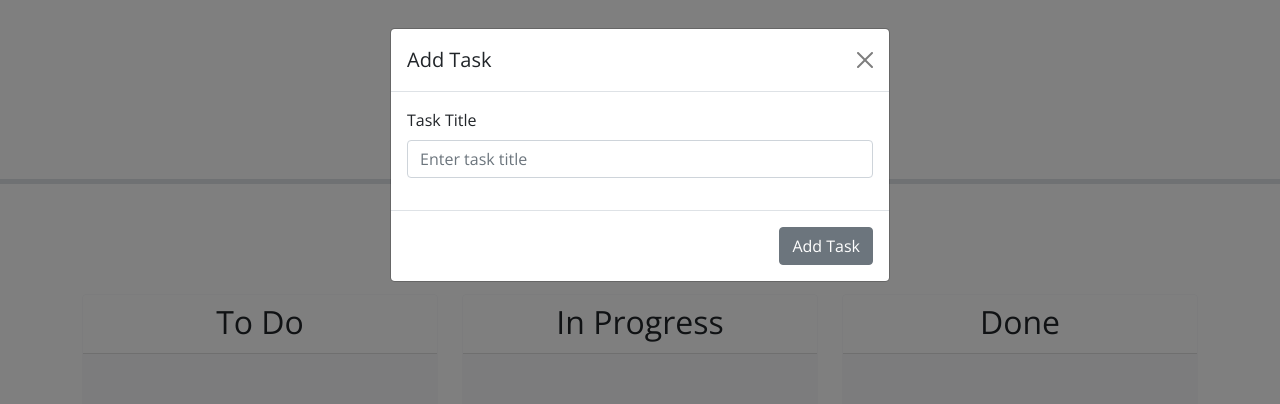
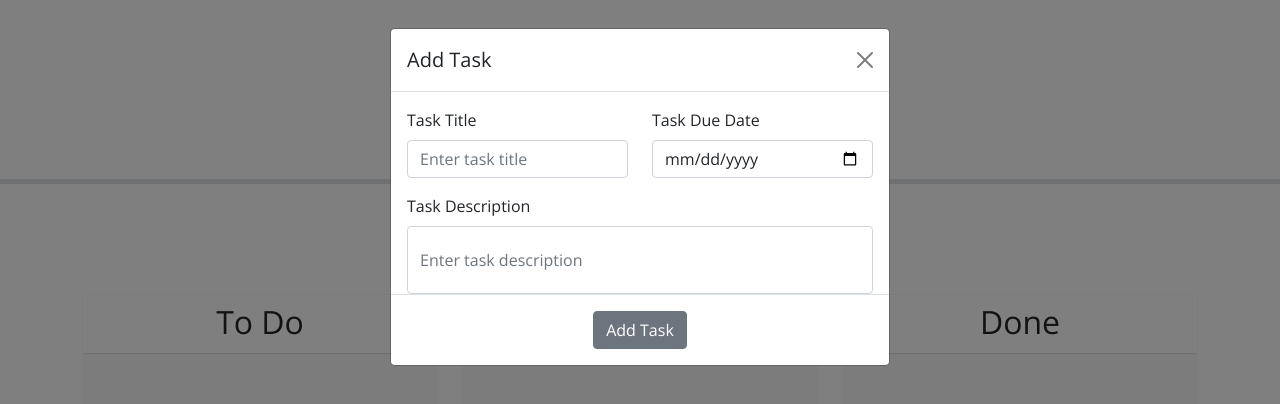
Before and after one commit to S-Bolt/Task-Board, a plain HTML site: page index.html in a window 1280 px wide. Both pictures are taken after a click on the button "Add Task". Drawn offline with nearby package versions, Linux system fonts and the light colour scheme.

Commit message:
basic design of form modal is done

```diff
--- a/index.html
+++ b/index.html
@@ -36,14 +36,27 @@
             <!--modal body-->
             <div class="modal-body">
               <form id="taskForm">
-                <div class="mb-3">
-                  <label for="taskTitle" class="form-label">Task Title</label>
-                  <input type="text" class="form-control" id="taskTitle" placeholder="Enter task title">
+                <div class="row">
+                  <div class="col-6 mb-3">
+                    <label for="taskTitle" class="form-label">Task Title</label>
+                    <input type="text" class="form-control" id="taskTitle" placeholder="Enter task title">
+                  </div>
+                  <div class="col-6 mb-3">
+                    <label for="taskDueDate" class="form-label">Task Due Date</label>
+                    <input type="date" class="form-control" id="taskTitle" placeholder="Enter task due date">
+                  </div>
+                </div>
+                <div class="row">
+                  <div class="col-12 mb-3">
+                    <label for="taskDescription" class="form-label">Task Description</label>
+                    <input type="text" class="form-control h-100" id="taskTitle" placeholder="Enter task description">
+                    <!--form is taller, but not exactly how I want it. Maybe come back later to style-->
+                  </div>
                 </div>
               </form>
             </div>
             <!--modal footer-->
-            <div class="modal-footer">
+            <div class="modal-footer d-flex justify-content-around">
               <button type="button" class="btn btn-secondary" data-bs-dismiss="modal">Add Task</button>
 
             </div>
```
